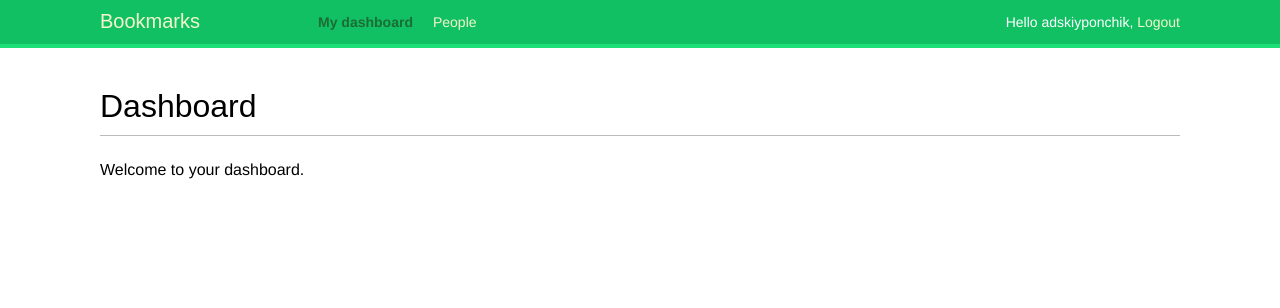
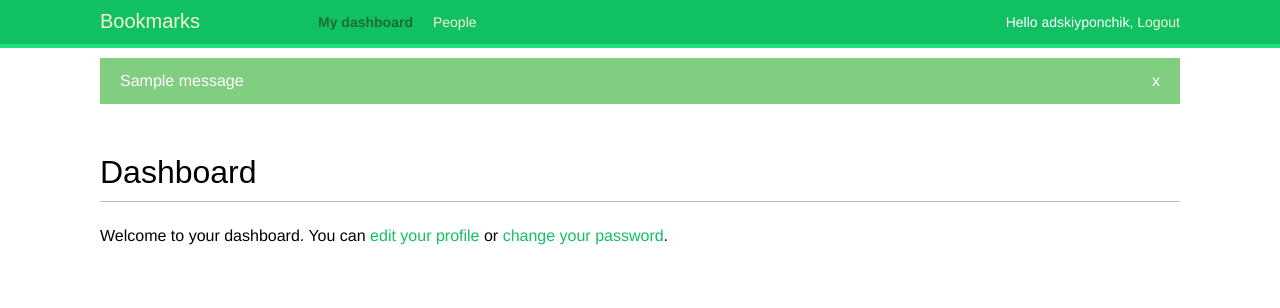
Before and after one commit to AdskiyPonchik/Django-auth, a Django app: page /account/ in a window 1280 px wide. Shown: the top 308 px of the page. Run offline with Django 4.2, Linux system fonts and the light colour scheme; a user stored in the database is signed in; one stand-in notice (Sample message) is shown; some web fonts are replaced.

Commit message:
Final version

```diff
--- a/account/static/css/base.css
+++ b/account/static/css/base.css
@@ -148,10 +148,10 @@ ul.messages li.info {
 }
 
 ul.messages li.success { background:#81ce81; }
-ul.messages li.success a { color:#0ac33e; }
+ul.messages li.success a { color:#ffffff; }
 
-ul.messages li.error { background:#a30029; color:#e9828e; }
-ul.messages li.error a { color:#e9828e; }
+ul.messages li.error { background:#a30029; color:black; }
+ul.messages li.error a { color:black; }
 
 ul.messages li.info { background:#faffae; color:#696b4e; }
 ul.messages li.info a { color:#1586de; }
--- a/account/templates/account/dashboard.html
+++ b/account/templates/account/dashboard.html
@@ -4,5 +4,7 @@
 
 {% block content %}
     <h1>Dashboard</h1>
-    <p>Welcome to your dashboard.</p>
+    <p>Welcome to your dashboard. You can <a href="{% url 'edit' %}">edit your profile</a>
+        or <a href="{% url 'password_change' %}">change your password</a>.
+    </p>
 {% endblock %}
--- a/account/templates/base.html
+++ b/account/templates/base.html
@@ -27,6 +27,16 @@
         {% endif %}
     </span>
 </div>
+    {% if "messages" %}
+        <ul class="messages">
+            {% for message in messages %}
+                <li class="{{ message.tags }}">
+                    {{ message|safe }}
+                    <a href="#" class="close">x</a>
+                </li>
+            {% endfor %}
+        </ul>
+    {% endif %}
 <div id="content">
     {% block content %}
     {% endblock %}
--- a/account/views.py
+++ b/account/views.py
@@ -5,6 +5,7 @@ from .forms import LoginForm, UserRegistrationForm, \
                     UserEditForm, ProfileEditForm
 from django.contrib.auth.decorators import login_required
 from .models import Profile
+from django.contrib import messages
 # Create your views here.
 
 def user_login(request):
@@ -61,6 +62,10 @@ def edit(request):
         if user_form.is_valid() and profile_form.is_valid():
             user_form.save()
             profile_form.save()
+            messages.success(request, 'Profile updated '
+                                      'succesfully')
+        else:
+            messages.error(request, 'Error updating you profile')
     else:
         user_form = UserEditForm(instance=request.user)
         profile_form = ProfileEditForm(instance=request.user.profile)
--- a/bookmarks/settings.py
+++ b/bookmarks/settings.py
@@ -96,6 +96,12 @@ AUTH_PASSWORD_VALIDATORS = [
     },
 ]
 
+# Authentication settings
+AUTHENTICATION_BACKENDS = [
+    'django.contrib.auth.backends.ModelBackend',
+    'account.authentication.EmailAuthBackend'
+]
+
 # Internationalization
 # https://docs.djangoproject.com/en/4.1/topics/i18n/
 
```
Also changed, not shown: account/authentication.py (added, +18 -0 lines), account/forms.py (+12 -0 lines), db.sqlite3.
